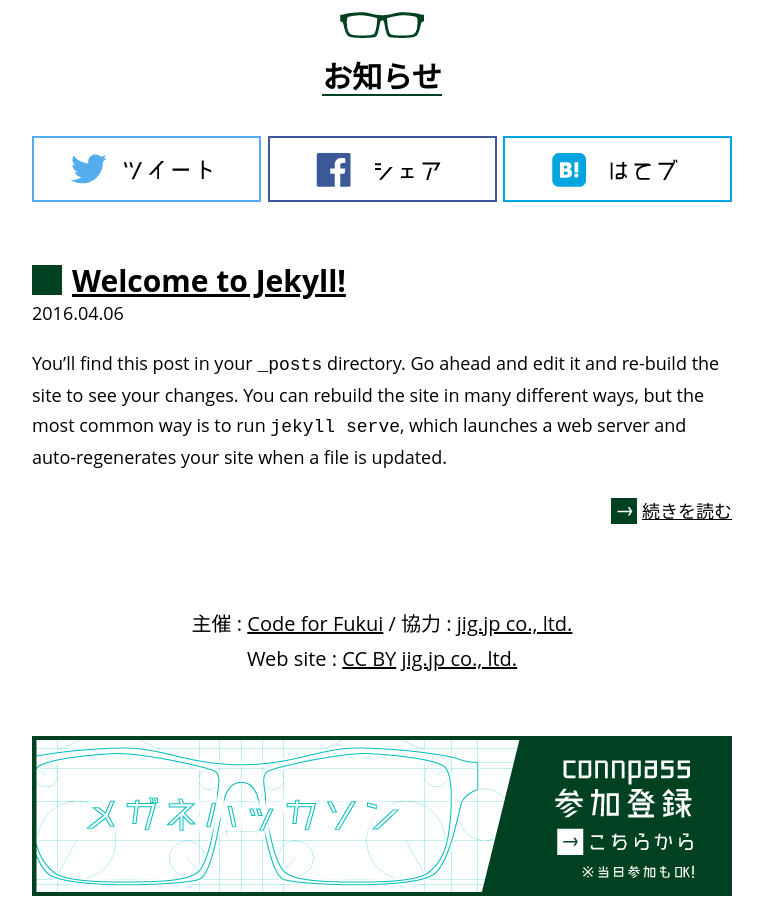
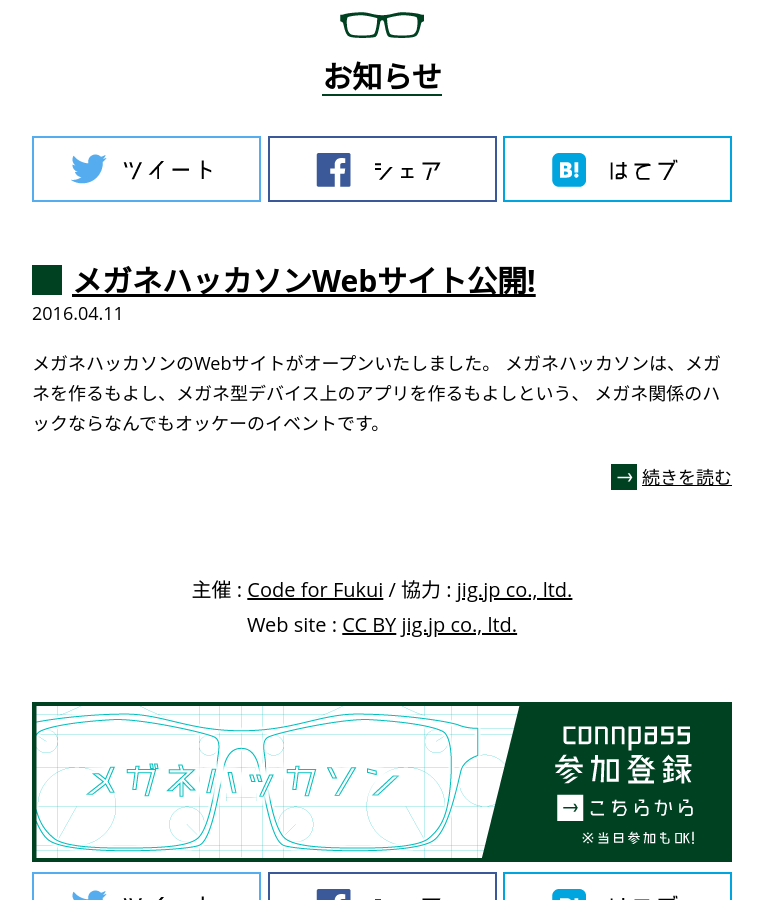
Before and after one commit to code4fukui/meganehack, a Jekyll site: the page built from posts.html, in a window 1280 px wide and 900 px high, scrolled down 343 px. Shown: the whole window, without its empty margins (258-1021 px from the left). Built offline with Jekyll 4.4.1, drawn with Linux system fonts in a browser that asks for light colours; some web fonts are replaced.

Commit message:
add initial news

```diff
--- a/_posts/2016-04-06-welcome-to-jekyll.markdown
+++ /dev/null
@@ -1,30 +0,0 @@
----
-layout: post
-title:  "Welcome to Jekyll!"
-date:   2016-04-06 18:16:00 +0900
-categories:
----
-You’ll find this post in your `_posts` directory. Go ahead and edit it and re-build the site to see your changes. You can rebuild the site in many different ways, but the most common way is to run `jekyll serve`, which launches a web server and auto-regenerates your site when a file is updated.
-
-To add new posts, simply add a file in the `_posts` directory that follows the convention `YYYY-MM-DD-name-of-post.ext` and includes the necessary front matter. Take a look at the source for this post to get an idea about how it works.
-
-Jekyll also offers powerful support for code snippets:
-
-{% highlight ruby %}
-def print_hi(name)
-  puts "Hi, #{name}"
-end
-print_hi('Tom')
-#=> prints 'Hi, Tom' to STDOUT.
-{% endhighlight %}
-
-* hoge
-* fuga
-
-# h1
-
-## h2
-
-### h3
-
----
--- /dev/null
+++ b/_posts/2016-04-11-website-open.markdown
@@ -0,0 +1,29 @@
+---
+layout: post
+title:  "メガネハッカソンWebサイト公開!"
+date:   2016-04-11 19:00:00 +0900
+categories:
+---
+
+メガネハッカソンのWebサイトがオープンいたしました。
+メガネハッカソンは、メガネを作るもよし、メガネ型デバイス上のアプリを作るもよしという、
+メガネ関係のハックならなんでもオッケーのイベントです。
+
+# イベント概要
+
+ハッカソンとは、ハック(コンピュータを使って開発をすること)とマラソンを掛けあわせた造語で、
+プログラマーやデザイナー、
+プランナーなどが **短時間で何かを開発するイベント** の事です。
+
+メガネハッカソンでは、その名の通りメガネに関する開発をします。
+**メガネ自体** を作ってもよし、
+メガネ型の最新デバイスで動く **アプリやゲーム** を作ってもよし。
+めがねフェスの会場で新しいメガネを楽しく創りあげましょう！
+
+| 開催情報 | |
+| --- | --- |
+| 会場 | 鯖江市嚮陽会館 |
+| 開催日時 | 2016.05.25(土) 10:00 - 18:30 |
+| 参加方法 | [connpass](http://codeforfukui.connpass.com/event/30182/)にて事前参加登録  もしくは当日参加※ |
+
+※ 当日運営効率化のため、事前参加登録をお願いしております
```
Also changed, not shown: about.md (+1 -1 lines).
